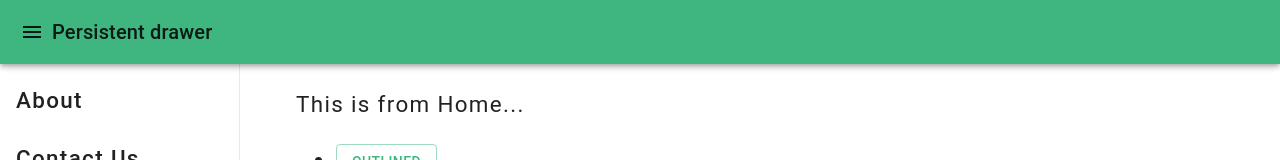
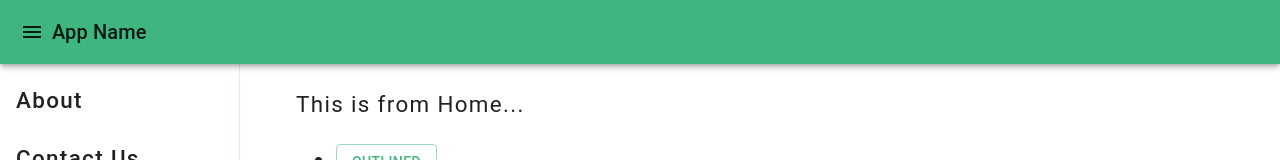
Before and after one commit to trcodeers/nextjs-app, a Next.js app: page / in a window 1280 px wide. Shown: the top 160 px of the page. Built offline with nearby package versions, Linux system fonts and the light colour scheme.

Commit message:
app name

```diff
--- a/src/components/Drawer/DekstopDrawer.tsx
+++ b/src/components/Drawer/DekstopDrawer.tsx
@@ -9,6 +9,8 @@ import Typography from '@mui/material/Typography';
 import IconButton from '@mui/material/IconButton';
 import MenuIcon from '@mui/icons-material/Menu';
 import DrawerMenu from './DrawerMenu';
+import Link from 'next/link';
+import { GlobalConstants } from '../../constants/GlobalConstants';
 
 const drawerWidth = 240;
 
@@ -91,7 +93,9 @@ export default function DekstopDrawer(props: any) {
                     <MenuIcon />
                 </IconButton>
                 <Typography variant="h6" noWrap component="div">
-                    Persistent drawer
+                <Link href={'/'}>
+                  {GlobalConstants.APP_Name}
+                </Link>
                 </Typography>
             </Toolbar>
         </AppBar>
--- a/src/components/Drawer/MobileDrawer.tsx
+++ b/src/components/Drawer/MobileDrawer.tsx
@@ -9,6 +9,8 @@ import Toolbar from '@mui/material/Toolbar';
 import Typography from '@mui/material/Typography';
 import DrawerMenu from './DrawerMenu';
 import { SwipeableDrawer } from '@mui/material';
+import Link from 'next/link';
+import { GlobalConstants } from '../../constants/GlobalConstants';
 
 const drawerWidth = 240;
 
@@ -51,7 +53,9 @@ export default function MobileDrawer(props: Props) {
             <MenuIcon />
           </IconButton>
           <Typography variant="h6" noWrap component="div">
-            Responsive drawer
+            <Link href={'/'}>
+                {GlobalConstants.APP_Name}
+            </Link>
           </Typography>
         </Toolbar>
       </AppBar>
--- a/src/constants/GlobalConstants.ts
+++ b/src/constants/GlobalConstants.ts
@@ -1,5 +1,5 @@
 export const GlobalConstants = {
-    'APP_Name': 'JEE Prep'
+    'APP_Name': 'App Name'
 }
 
 export const Tabs = [
```
